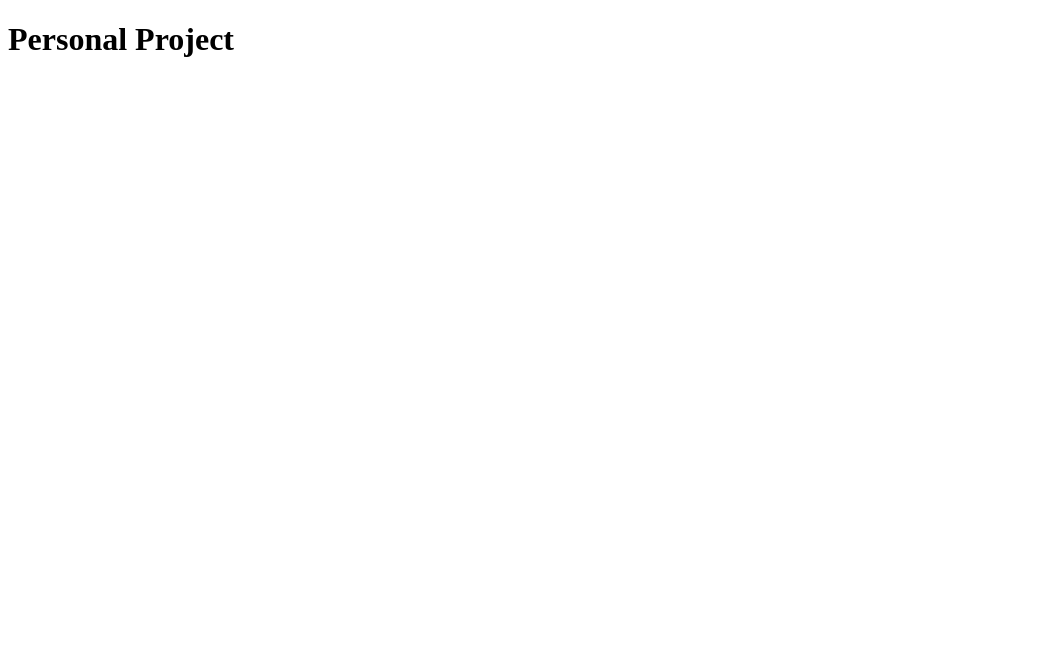
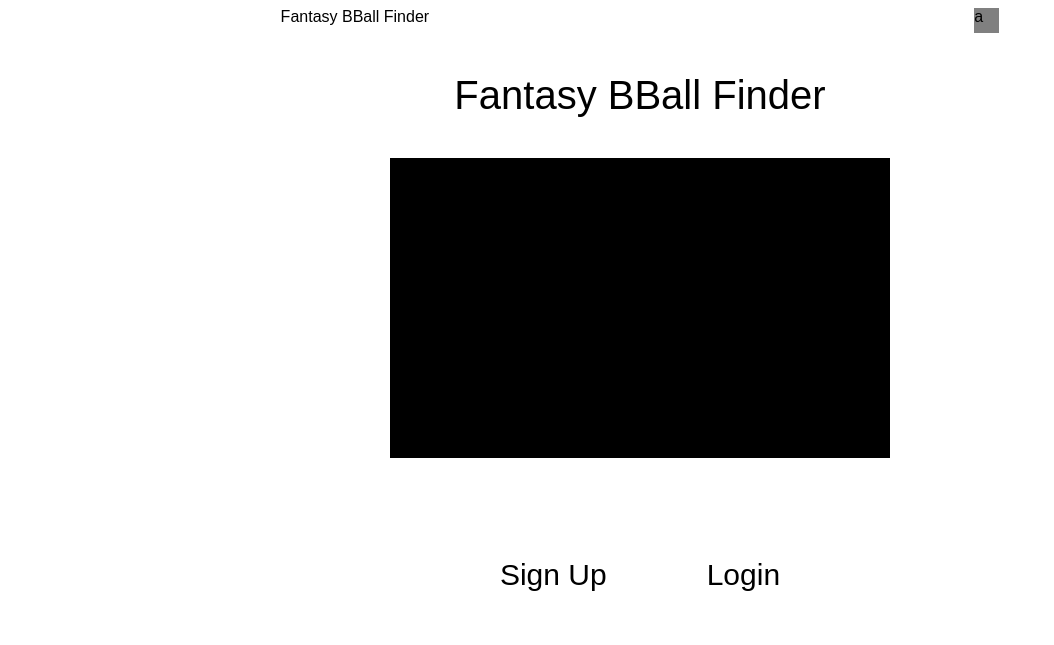
Before and after one commit to brennanboman/fbbf-personal-project, a plain HTML site: page index.html in a window 1280 px wide. Shown: the whole page, without its empty margins (0-1054 px from the left). Drawn offline with nearby package versions, Linux system fonts and the light colour scheme; some packages are replaced by stand-ins of ours; a web font is replaced by a local one.

Commit message:
bones of signup and login done

```diff
--- a/index.html
+++ b/index.html
@@ -1,10 +1,41 @@
 <!DOCTYPE html>
 <html ng-app="personalProj">
-  <head>
+
+<head>
     <meta charset="utf-8">
     <title>Personal Project</title>
-  </head>
-  <body>
-    <h1>Personal Project</h1>
-  </body>
+
+
+    <link href="https://fonts.googleapis.com/css?family=Oxygen" rel="stylesheet">
+    <link href="https://fonts.googleapis.com/css?family=Carrois+Gothic" rel="stylesheet">
+    <link rel="stylesheet" href="styles/views/main.css">
+    <link rel="stylesheet" href="styles/views/landing.css">
+
+    <link rel="stylesheet" href="styles/fonts/fonts.css">
+
+</head>
+
+<body>
+
+    <div class="top-nav">
+        <div class="nav-logo">Fantasy BBall Finder</div>
+        <div class="home-button">a</div>
+    </div>
+
+    <ui-view></ui-view>
+
+    <div class="bottom-nav">
+
+    </div>
+
+
+
+    <script src="https://cdnjs.cloudflare.com/ajax/libs/angular.js/1.4.7/angular.js"></script>
+    <script src="https://cdnjs.cloudflare.com/ajax/libs/angular-ui-router/0.2.15/angular-ui-router.js"></script>
+
+    <script src="../js/app.js"></script>
+
+
+</body>
+
 </html>
--- a/js/app.js
+++ b/js/app.js
@@ -5,3 +5,7 @@
             url: '/',
             templateUrl: 'views/landing.html'
           })
+
+          $urlRouterProvider
+      .otherwise('/');
+});
--- /dev/null
+++ b/styles/fonts/fonts.css
@@ -0,0 +1,3 @@
+body {
+  font-family: 'Carrois Gothic', sans-serif;
+}
--- /dev/null
+++ b/styles/views/landing.css
@@ -0,0 +1,38 @@
+.landing-main-container {
+  display: flex;
+  height: 600px;
+  flex-direction: column;
+  align-items: center;
+}
+
+.landing-main-container p {
+  font-size: 40px;
+}
+
+.main-landing-image-container {
+
+}
+
+.main-landing-image {
+  height: 300px;
+  width: 500px;
+  background-color: black;
+}
+
+.signup-login-container {
+  display: flex;
+  margin-top: 50px;
+}
+
+.signup {
+  font-size: 30px;
+  border: 1px;
+  border-color: grey;
+  padding: 50px;
+}
+
+.login {
+  font-size: 30px;
+  padding: 50px;
+
+}
--- /dev/null
+++ b/styles/views/main.css
@@ -0,0 +1,18 @@
+.top-nav {
+  display: flex;
+  justify-content: space-around;
+}
+
+.bottom-nav {
+
+}
+
+.nav-logo {
+  color: black;
+}
+
+.home-button {
+  height: 25px;
+  width: 25px;
+  background-color: grey;
+}
--- a/views/landing.html
+++ b/views/landing.html
@@ -1,10 +1,39 @@
 <!DOCTYPE html>
 <html>
-  <head>
+
+<head>
     <meta charset="utf-8">
     <title>Personal Project</title>
-  </head>
-  <body>
-    <h1>Landing Page<h1>
-  </body>
+</head>
+
+<body>
+
+    <div class="landing-main-container">
+
+      <p>Fantasy BBall Finder</p>
+
+        <div class="main-landing-image-container">
+          <div class="main-landing-image"></div>
+        </div>
+
+
+        <div class="signup-login-container">
+
+            <div class="signup">Sign Up</div>
+            <div class="login">Login</div>
+
+        </div>
+
+
+
+    </div>
+
+
+
+
+
+
+
+</body>
+
 </html>
```
